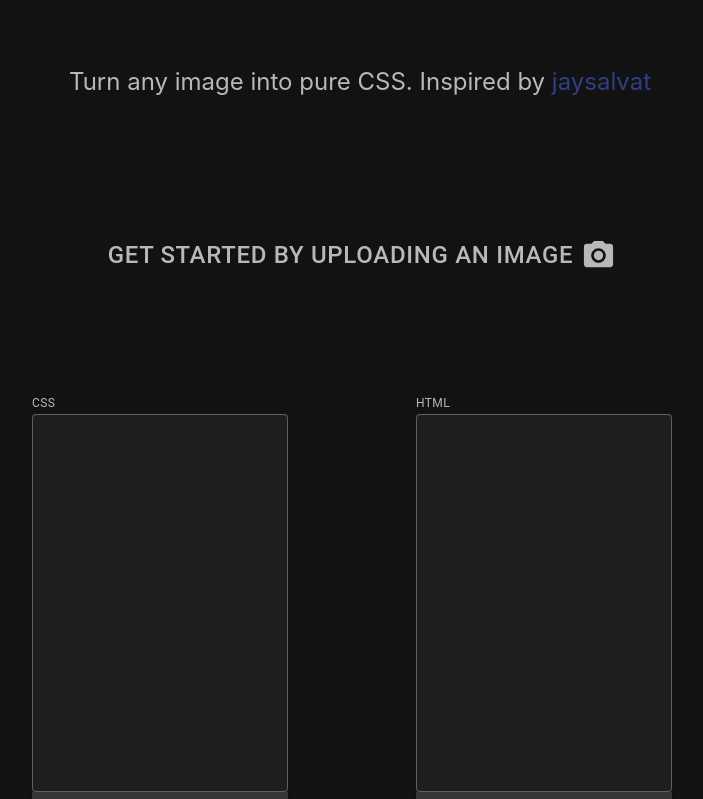
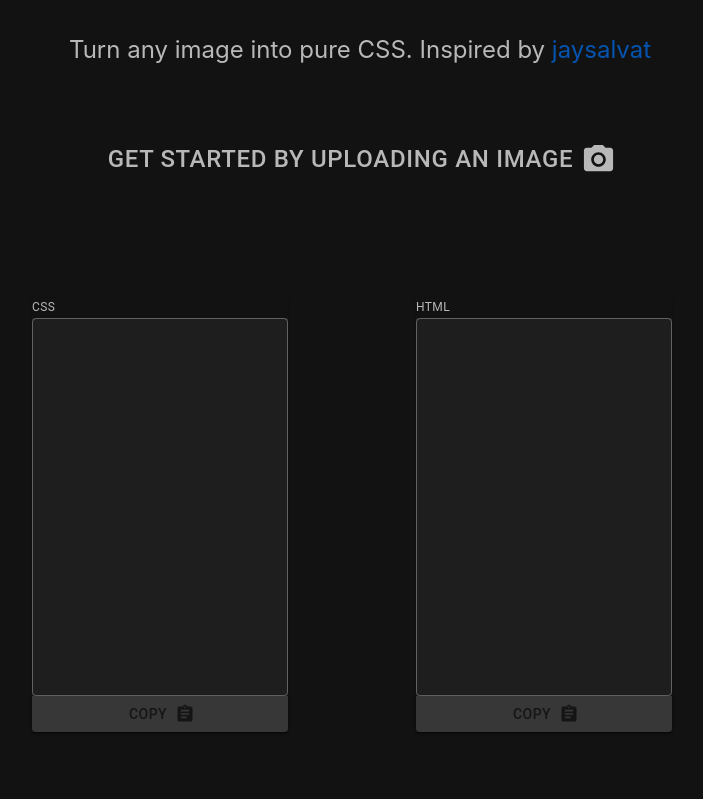
Before and after one commit to moe9195/image-to-css, a Next.js app: page / in a window 1280 px wide. Shown: the top 799 px of the page, without its empty margins (280-983 px from the left). Built offline with nearby package versions, Linux system fonts and the light colour scheme.

Commit message:
Minor, fixed margins.

```diff
--- a/pages/components/title.js
+++ b/pages/components/title.js
@@ -4,7 +4,7 @@ import styles from "../../styles/Home.module.css";
 
 const Title = () => {
   return (
-    <div className={styles.description}>
+    <div className={styles.title}>
       Turn any image into pure CSS. Inspired by
       <Link href="https://codepen.io/jaysalvat/pen/HaqBf" target="_blank">
         {" jaysalvat"}
--- a/styles/Home.module.css
+++ b/styles/Home.module.css
@@ -84,6 +84,12 @@
   font-size: 1.5rem;
 }
 
+.title {
+  margin-top: 2rem;
+  line-height: 1.5;
+  font-size: 1.5rem;
+}
+
 .code {
   background: #fafafa;
   border-radius: 5px;
```
